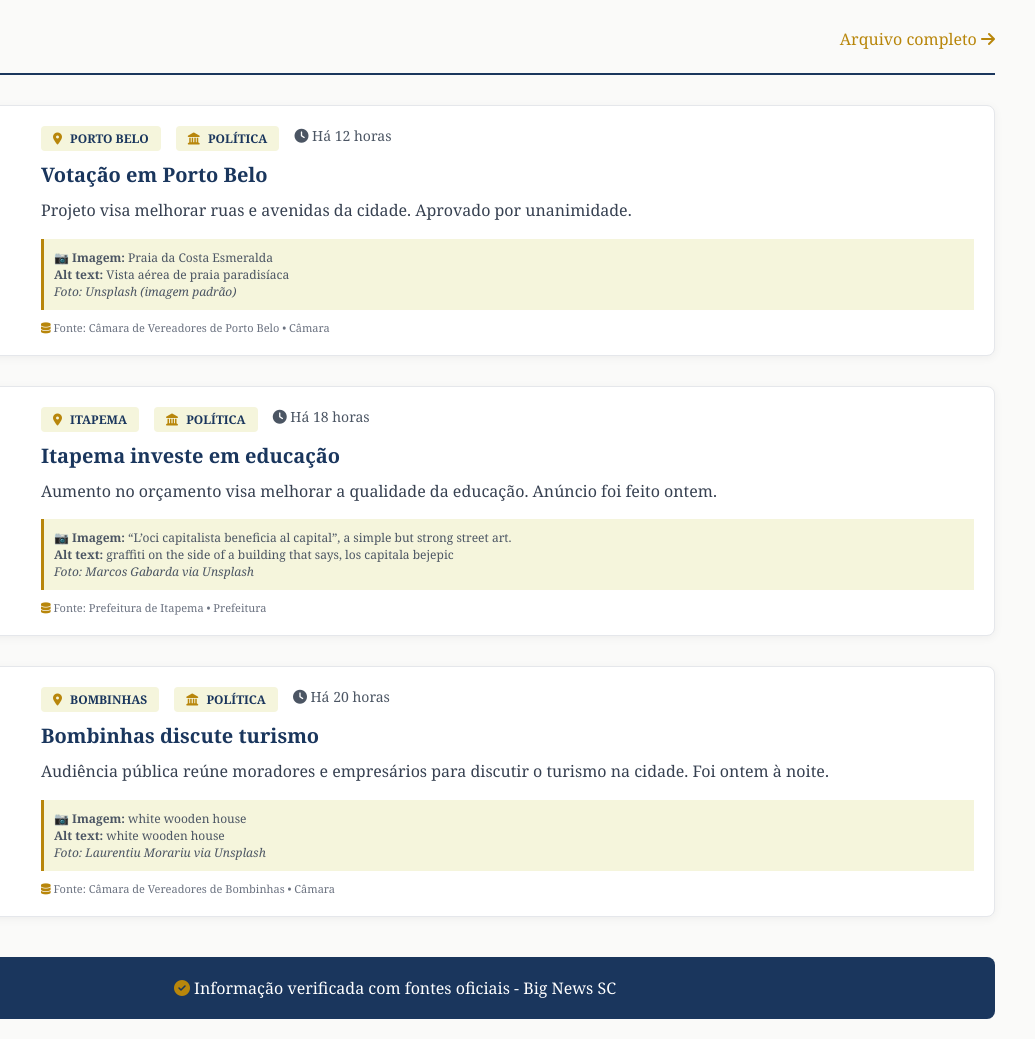
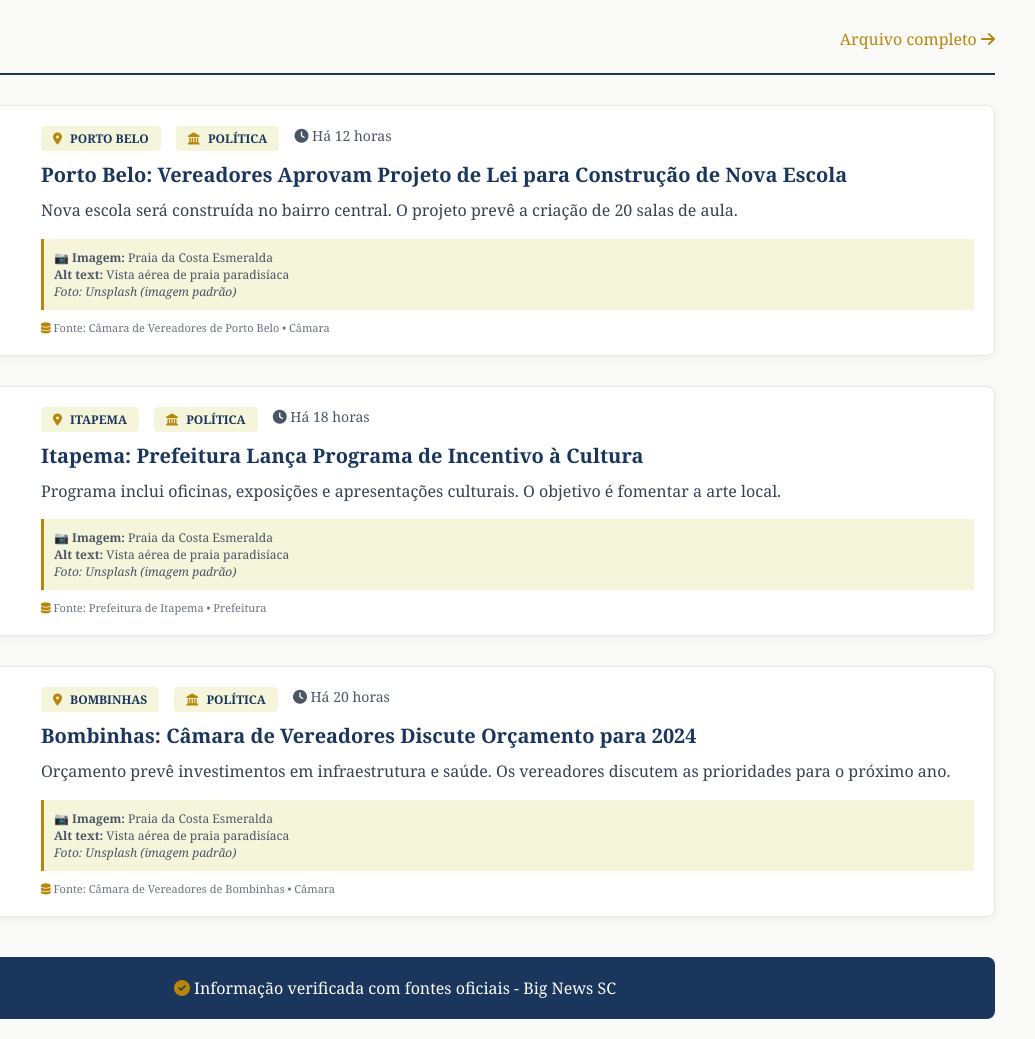
Before and after one commit to djalmomm-lab/Portal_Big_News, a plain HTML site: page noticias/politica/2026-03-20-politica.html in a window 1280 px wide. Shown: the full height of the page, 245-1280 px from the left. Drawn offline with Linux system fonts and the light colour scheme.

Commit message:
Atualização politica - 2026-03-20 - 3 itens

```diff
--- a/noticias/politica/2026-03-20-politica.html
+++ b/noticias/politica/2026-03-20-politica.html
@@ -49,8 +49,8 @@
                         <span class="tag"><i class="fas fa-landmark"></i> Política</span>
                         <span><i class="fas fa-clock"></i> Há 12 horas</span>
                     </div>
-                    <h3><a href="#">Votação em Porto Belo</a></h3>
-                    <p class="article-excerpt">Projeto visa melhorar ruas e avenidas da cidade. Aprovado por unanimidade.</p>
+                    <h3><a href="#">Porto Belo: Vereadores Aprovam Projeto de Lei para Construção de Nova Escola</a></h3>
+                    <p class="article-excerpt">Nova escola será construída no bairro central. O projeto prevê a criação de 20 salas de aula.</p>
                     <div class="image-info">
                         <p><strong>📷 Imagem:</strong> Praia da Costa Esmeralda</p>
                         <p><strong>Alt text:</strong> Vista aérea de praia paradisíaca</p>
@@ -63,7 +63,7 @@
             </article>
             <article class="article-item" data-municipio="itapema" data-category="política">
                 <div class="article-image">
-                    <img src="https://images.unsplash.com/photo-1633544664393-e6e6512e6e25?crop=entropy&cs=tinysrgb&fit=max&fm=jpg&ixid=M3w4OTU4MzZ8MHwxfHNlYXJjaHwxfHxJdGFwZW1hJTIwUG9sJUMzJUFEdGljYSUyMEl0YXBlbWElMjBpbnZlc3RlJTIwZW18ZW58MHwwfHx8MTc3Mzk3Njc3OXww&ixlib=rb-4.1.0&q=80&w=1080" alt="graffiti on the side of a building that says, los capitala bejepic" loading="lazy">
+                    <img src="https://images.unsplash.com/photo-1507525428034-b723cf961d3e?auto=format&fit=crop&w=800&q=80" alt="Vista aérea de praia paradisíaca" loading="lazy">
                 </div>
                 <div class="article-content">
                     <div class="article-meta">
@@ -71,12 +71,12 @@
                         <span class="tag"><i class="fas fa-landmark"></i> Política</span>
                         <span><i class="fas fa-clock"></i> Há 18 horas</span>
                     </div>
-                    <h3><a href="#">Itapema investe em educação</a></h3>
-                    <p class="article-excerpt">Aumento no orçamento visa melhorar a qualidade da educação. Anúncio foi feito ontem.</p>
+                    <h3><a href="#">Itapema: Prefeitura Lança Programa de Incentivo à Cultura</a></h3>
+                    <p class="article-excerpt">Programa inclui oficinas, exposições e apresentações culturais. O objetivo é fomentar a arte local.</p>
                     <div class="image-info">
-                        <p><strong>📷 Imagem:</strong> “L’oci capitalista beneficia al capital”, a simple but strong street art.</p>
-                        <p><strong>Alt text:</strong> graffiti on the side of a building that says, los capitala bejepic</p>
-                        <p style="font-style: italic;">Foto: Marcos Gabarda via Unsplash</p>
+                        <p><strong>📷 Imagem:</strong> Praia da Costa Esmeralda</p>
+                        <p><strong>Alt text:</strong> Vista aérea de praia paradisíaca</p>
+                        <p style="font-style: italic;">Foto: Unsplash (imagem padrão)</p>
                     </div>
                     <div class="fonte-info">
                         <i class="fas fa-database"></i> Fonte: Prefeitura de Itapema • Prefeitura
@@ -85,7 +85,7 @@
             </article>
             <article class="article-item" data-municipio="bombinhas" data-category="política">
                 <div class="article-image">
-                    <img src="https://images.unsplash.com/photo-1553193092-4312f005dd1d?crop=entropy&cs=tinysrgb&fit=max&fm=jpg&ixid=M3w4OTU4MzZ8MHwxfHNlYXJjaHwxfHxCb21iaW5oYXMlMjBQb2wlQzMlQUR0aWNhJTIwQm9tYmluaGFzJTIwZGlzY3V0ZSUyMHR1cmlzbW98ZW58MHwwfHx8MTc3Mzk3Njc4MHww&ixlib=rb-4.1.0&q=80&w=1080" alt="white wooden house" loading="lazy">
+                    <img src="https://images.unsplash.com/photo-1507525428034-b723cf961d3e?auto=format&fit=crop&w=800&q=80" alt="Vista aérea de praia paradisíaca" loading="lazy">
                 </div>
                 <div class="article-content">
                     <div class="article-meta">
@@ -93,12 +93,12 @@
                         <span class="tag"><i class="fas fa-landmark"></i> Política</span>
                         <span><i class="fas fa-clock"></i> Há 20 horas</span>
                     </div>
-                    <h3><a href="#">Bombinhas discute turismo</a></h3>
-                    <p class="article-excerpt">Audiência pública reúne moradores e empresários para discutir o turismo na cidade. Foi ontem à noite.</p>
+                    <h3><a href="#">Bombinhas: Câmara de Vereadores Discute Orçamento para 2024</a></h3>
+                    <p class="article-excerpt">Orçamento prevê investimentos em infraestrutura e saúde. Os vereadores discutem as prioridades para o próximo ano.</p>
                     <div class="image-info">
-                        <p><strong>📷 Imagem:</strong> white wooden house</p>
-                        <p><strong>Alt text:</strong> white wooden house</p>
-                        <p style="font-style: italic;">Foto: Laurentiu Morariu via Unsplash</p>
+                        <p><strong>📷 Imagem:</strong> Praia da Costa Esmeralda</p>
+                        <p><strong>Alt text:</strong> Vista aérea de praia paradisíaca</p>
+                        <p style="font-style: italic;">Foto: Unsplash (imagem padrão)</p>
                     </div>
                     <div class="fonte-info">
                         <i class="fas fa-database"></i> Fonte: Câmara de Vereadores de Bombinhas • Câmara
```
